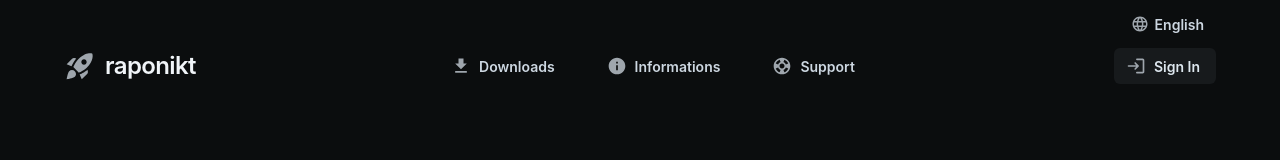
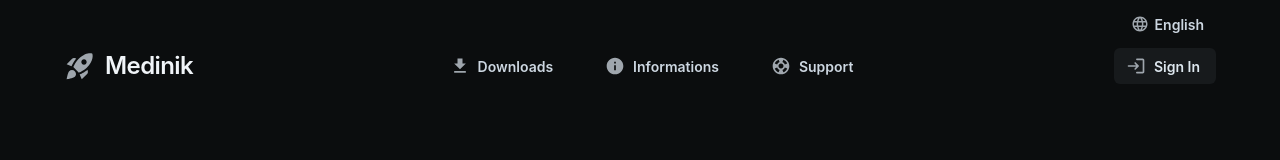
Before and after one commit to rapon1kt/medinik, a Next.js app: page / in a window 1280 px wide. Shown: the top 160 px of the page. Built offline with nearby package versions, Linux system fonts and the light colour scheme.

Commit message:
refactor: change the navbar name to medinik

```diff
--- a/src/components/navbar/navbar.tsx
+++ b/src/components/navbar/navbar.tsx
@@ -70,7 +70,7 @@ function Navbar({ isLogged }: NavbarProps) {
 					className="logo"
 					sx={{ textDecoration: "none" }}
 				>
-					raponikt
+					Medinik
 				</Typography>
 				{!media ? (
 					<>
```
